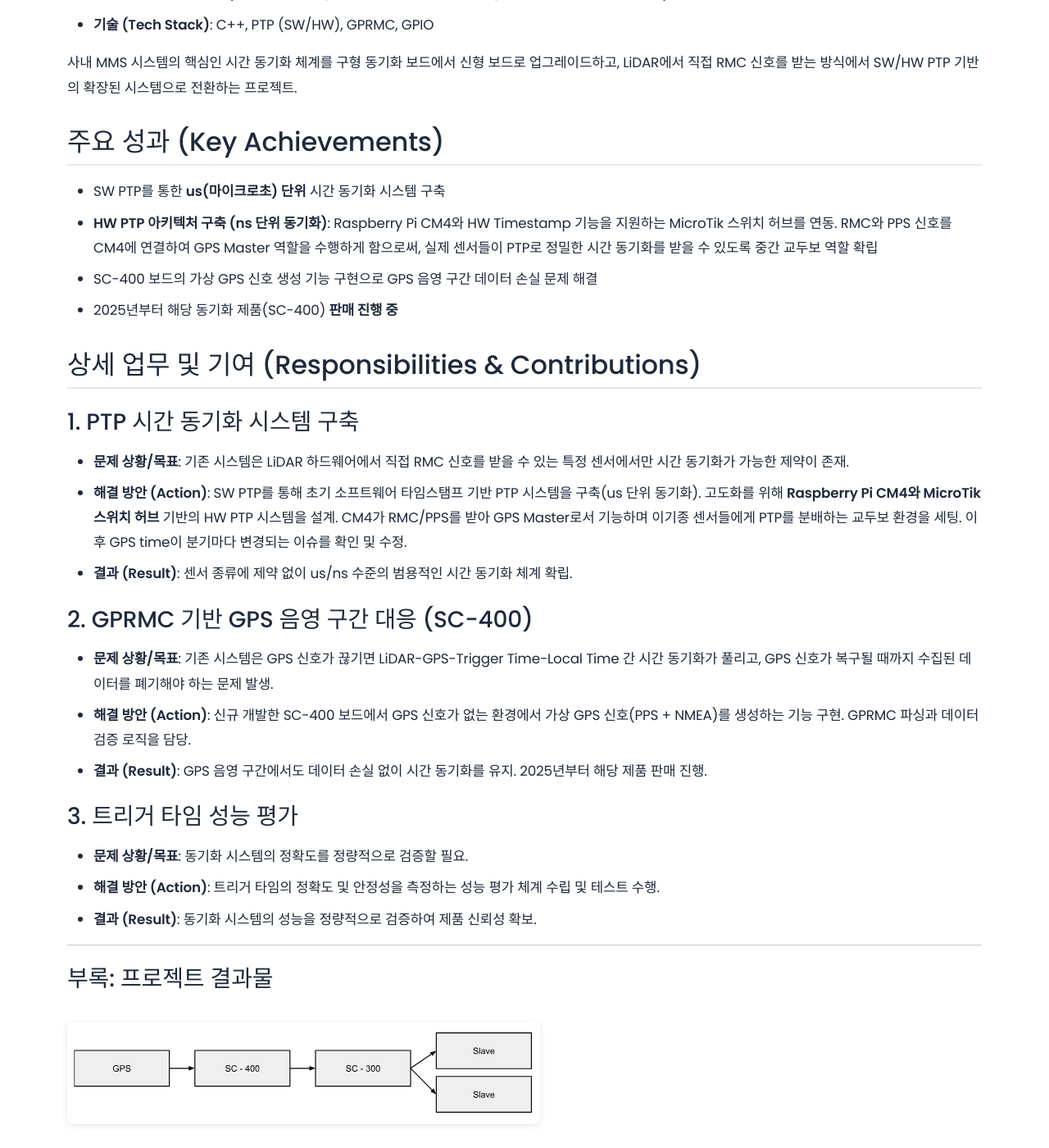
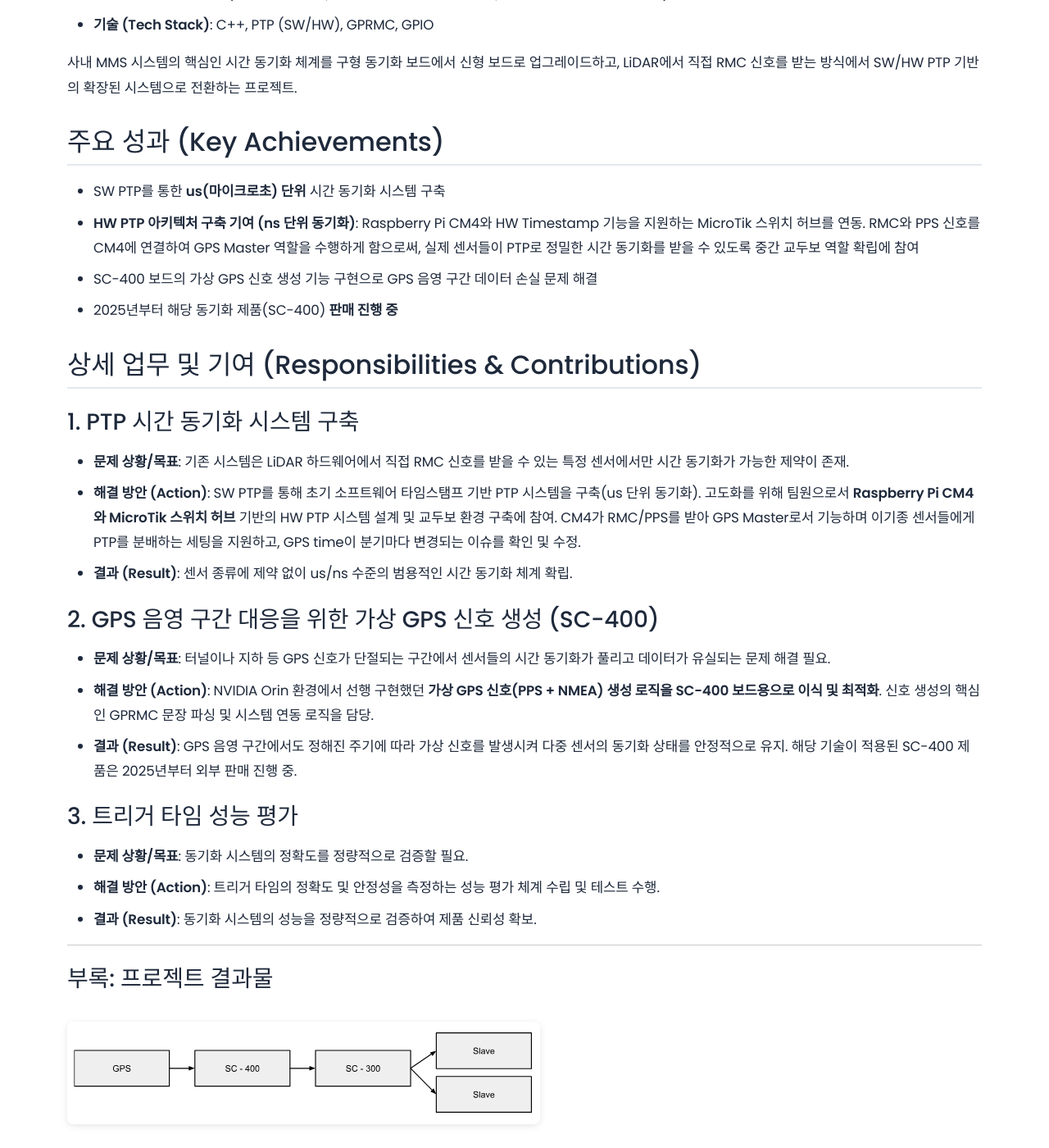
Before and after one commit to jinwoo-Sync/jinwoo-Sync.github.io, a Jekyll site: the page built from _projects/ptp_system.md, in a window 1280 px wide and 1400 px high, scrolled down 492 px. Shown: the whole window at 82% size. Built offline with Jekyll 4.4.1, drawn with Linux system fonts in a browser that asks for light colours.

Commit message:
기여 추가

```diff
--- a/_projects/ptp_system.md
+++ b/_projects/ptp_system.md
@@ -19,7 +19,7 @@ order: 6
 
 ## 주요 성과 (Key Achievements)
 - SW PTP를 통한 **us(마이크로초) 단위** 시간 동기화 시스템 구축
-- **HW PTP 아키텍처 구축 (ns 단위 동기화)**: Raspberry Pi CM4와 HW Timestamp 기능을 지원하는 MicroTik 스위치 허브를 연동. RMC와 PPS 신호를 CM4에 연결하여 GPS Master 역할을 수행하게 함으로써, 실제 센서들이 PTP로 정밀한 시간 동기화를 받을 수 있도록 중간 교두보 역할 확립
+- **HW PTP 아키텍처 구축 기여 (ns 단위 동기화)**: Raspberry Pi CM4와 HW Timestamp 기능을 지원하는 MicroTik 스위치 허브를 연동. RMC와 PPS 신호를 CM4에 연결하여 GPS Master 역할을 수행하게 함으로써, 실제 센서들이 PTP로 정밀한 시간 동기화를 받을 수 있도록 중간 교두보 역할 확립에 참여
 - SC-400 보드의 가상 GPS 신호 생성 기능 구현으로 GPS 음영 구간 데이터 손실 문제 해결
 - 2025년부터 해당 동기화 제품(SC-400) **판매 진행 중**
 
@@ -27,13 +27,13 @@ order: 6
 
 ### 1. PTP 시간 동기화 시스템 구축
 - **문제 상황/목표**: 기존 시스템은 LiDAR 하드웨어에서 직접 RMC 신호를 받을 수 있는 특정 센서에서만 시간 동기화가 가능한 제약이 존재.
-- **해결 방안 (Action)**: SW PTP를 통해 초기 소프트웨어 타임스탬프 기반 PTP 시스템을 구축(us 단위 동기화). 고도화를 위해 **Raspberry Pi CM4와 MicroTik 스위치 허브** 기반의 HW PTP 시스템을 설계. CM4가 RMC/PPS를 받아 GPS Master로서 기능하며 이기종 센서들에게 PTP를 분배하는 교두보 환경을 세팅. 이후 GPS time이 분기마다 변경되는 이슈를 확인 및 수정.
+- **해결 방안 (Action)**: SW PTP를 통해 초기 소프트웨어 타임스탬프 기반 PTP 시스템을 구축(us 단위 동기화). 고도화를 위해 팀원으로서 **Raspberry Pi CM4와 MicroTik 스위치 허브** 기반의 HW PTP 시스템 설계 및 교두보 환경 구축에 참여. CM4가 RMC/PPS를 받아 GPS Master로서 기능하며 이기종 센서들에게 PTP를 분배하는 세팅을 지원하고, GPS time이 분기마다 변경되는 이슈를 확인 및 수정.
 - **결과 (Result)**: 센서 종류에 제약 없이 us/ns 수준의 범용적인 시간 동기화 체계 확립.
 
-### 2. GPRMC 기반 GPS 음영 구간 대응 (SC-400)
-- **문제 상황/목표**: 기존 시스템은 GPS 신호가 끊기면 LiDAR-GPS-Trigger Time-Local Time 간 시간 동기화가 풀리고, GPS 신호가 복구될 때까지 수집된 데이터를 폐기해야 하는 문제 발생.
-- **해결 방안 (Action)**: 신규 개발한 SC-400 보드에서 GPS 신호가 없는 환경에서 가상 GPS 신호(PPS + NMEA)를 생성하는 기능 구현. GPRMC 파싱과 데이터 검증 로직을 담당.
-- **결과 (Result)**: GPS 음영 구간에서도 데이터 손실 없이 시간 동기화를 유지. 2025년부터 해당 제품 판매 진행.
+### 2. GPS 음영 구간 대응을 위한 가상 GPS 신호 생성 (SC-400)
+- **문제 상황/목표**: 터널이나 지하 등 GPS 신호가 단절되는 구간에서 센서들의 시간 동기화가 풀리고 데이터가 유실되는 문제 해결 필요.
+- **해결 방안 (Action)**: NVIDIA Orin 환경에서 선행 구현했던 **가상 GPS 신호(PPS + NMEA) 생성 로직을 SC-400 보드용으로 이식 및 최적화**. 신호 생성의 핵심인 GPRMC 문장 파싱 및 시스템 연동 로직을 담당.
+- **결과 (Result)**: GPS 음영 구간에서도 정해진 주기에 따라 가상 신호를 발생시켜 다중 센서의 동기화 상태를 안정적으로 유지. 해당 기술이 적용된 SC-400 제품은 2025년부터 외부 판매 진행 중.
 
 ### 3. 트리거 타임 성능 평가
 - **문제 상황/목표**: 동기화 시스템의 정확도를 정량적으로 검증할 필요.
```
